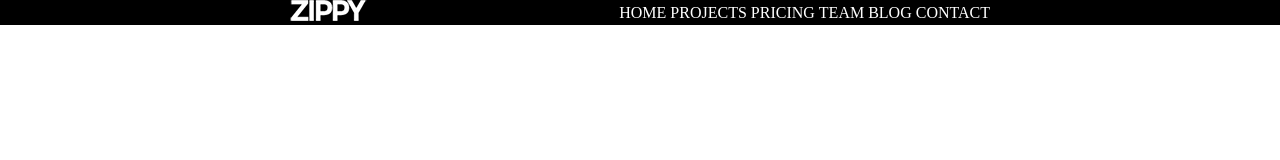
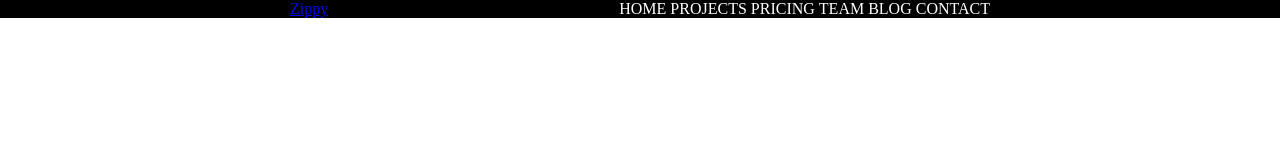
Before and after one commit to kozyavka-boop/zippy, a plain HTML site: page index.html in a window 1280 px wide. Drawn offline with Linux system fonts and the light colour scheme.

Commit message:
Внесено изменение в index.html блок header
Вместо картинки в логотип добавлено название фирмы, а тег img удален, так как это можно сделать текстом, нет необходимости использовать картинку. Надпись Zippy делается через шрифт Montserrat Bold, что видно из фотошопа

```diff
--- a/index.html
+++ b/index.html
@@ -9,7 +9,7 @@
 <body>
     <header class="header">
         <div class="container header-wrapper">
-            <a href="#" class="logo"><img src="images/logo.png" alt=""></a>
+            <a href="#" class="logo">Zippy</a>
             <nav class="nav">
                 <ul class="nav_list">
                     <li class="nav_item"><a href="#">home</a></li>
```
